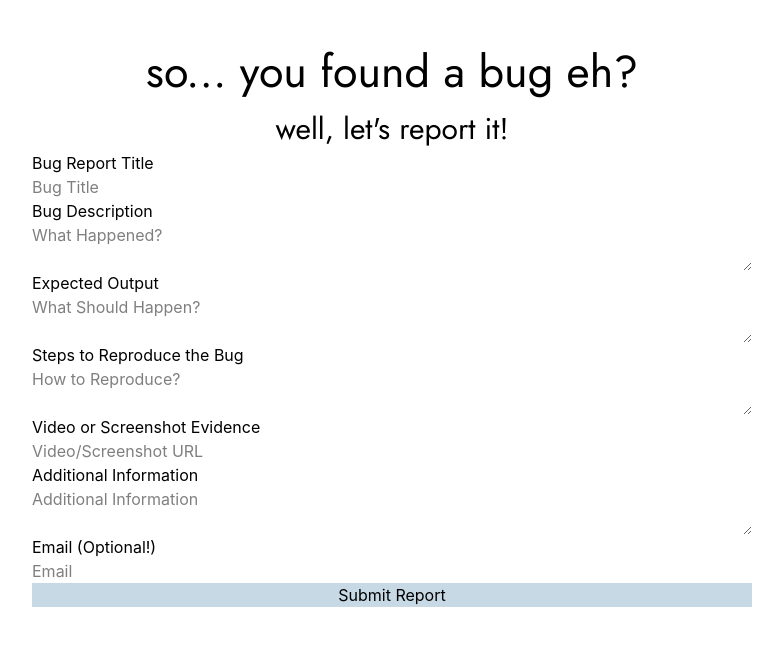
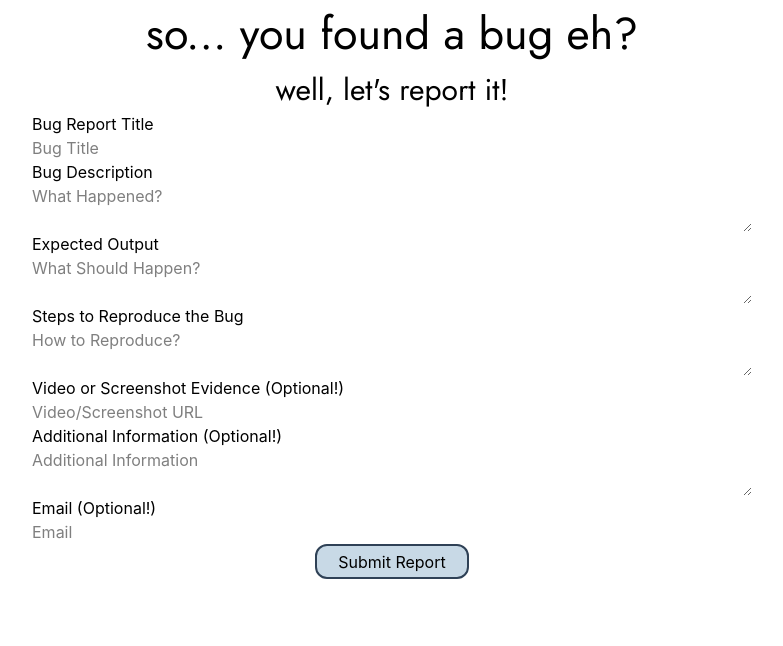
Before and after one commit to marcus-ureta/personal-site, a React (Vite) app: page /bug-report in a window 1280 px wide. Shown: the top 646 px of the page, without its empty margins (248-1031 px from the left). Built offline with nearby package versions, Linux system fonts and the light colour scheme.

Commit message:
allowed scrolling and required fields

```diff
--- a/src/pages/BugReportPage.tsx
+++ b/src/pages/BugReportPage.tsx
@@ -4,33 +4,36 @@
 function BugReportPage(){
     return(
         <>
-            <div className='w-full h-full flex flex-col items-center my-[3%]'>
+            <div className="w-full h-screen overflow-y-auto overflow-x-hidden">
+                <div className='flex flex-col justify-center items-center'>
                     <h1 className="font-['Jost'] text-[clamp(24px,3.5vw,48px)]">so... you found a bug eh?</h1>
                     <h2 className="font-['Jost'] text-[clamp(18px,3vw,30px)]">well, let's report it!</h2>
 
                     <form className='flex flex-col w-[80%] max-w-[720px] overflow-auto'>
                         <h3>Bug Report Title</h3>
-                    <input className='base-input' placeholder='Bug Title'/>
+                        <input className='base-input' placeholder='Bug Title' required/>
 
                         <h3>Bug Description</h3>
-                    <textarea className='base-input' placeholder='What Happened?'/>
+                        <textarea className='base-input' placeholder='What Happened?' required/>
 
                         <h3>Expected Output</h3>
-                    <textarea className='base-input' placeholder='What Should Happen?'/>
+                        <textarea className='base-input' placeholder='What Should Happen?' required/>
 
                         <h3>Steps to Reproduce the Bug</h3>
-                    <textarea className='base-input' placeholder='How to Reproduce?'/>
+                        <textarea className='base-input' placeholder='How to Reproduce?' required/>
 
-                    <h3>Video or Screenshot Evidence</h3>
+                        <h3>Video or Screenshot Evidence (Optional!)</h3>
                         <input className='base-input' placeholder='Video/Screenshot URL'/>
 
-                    <h3>Additional Information</h3>
+                        <h3>Additional Information (Optional!)</h3>
                         <textarea className='base-input' placeholder='Additional Information'/>
 
                         <h3>Email (Optional!)</h3>
                         <input className='base-input' placeholder='Email'/>
-                    <button className='bg-primary-blue hover:cursor-pointer'>Submit Report</button>
+
+                        <button className='bg-primary-blue hover:cursor-pointer w-fit mx-auto px-[3%] py-[0.5%] border-secondary-blue border-2 rounded-xl hover:bg-secondary-blue hover:border-primary-blue hover:text-hover-white transition-all'>Submit Report</button>
                     </form>
+                </div>
             </div>
         </>
     )
```
Lines whose indentation alone changed are shown as unchanged.
